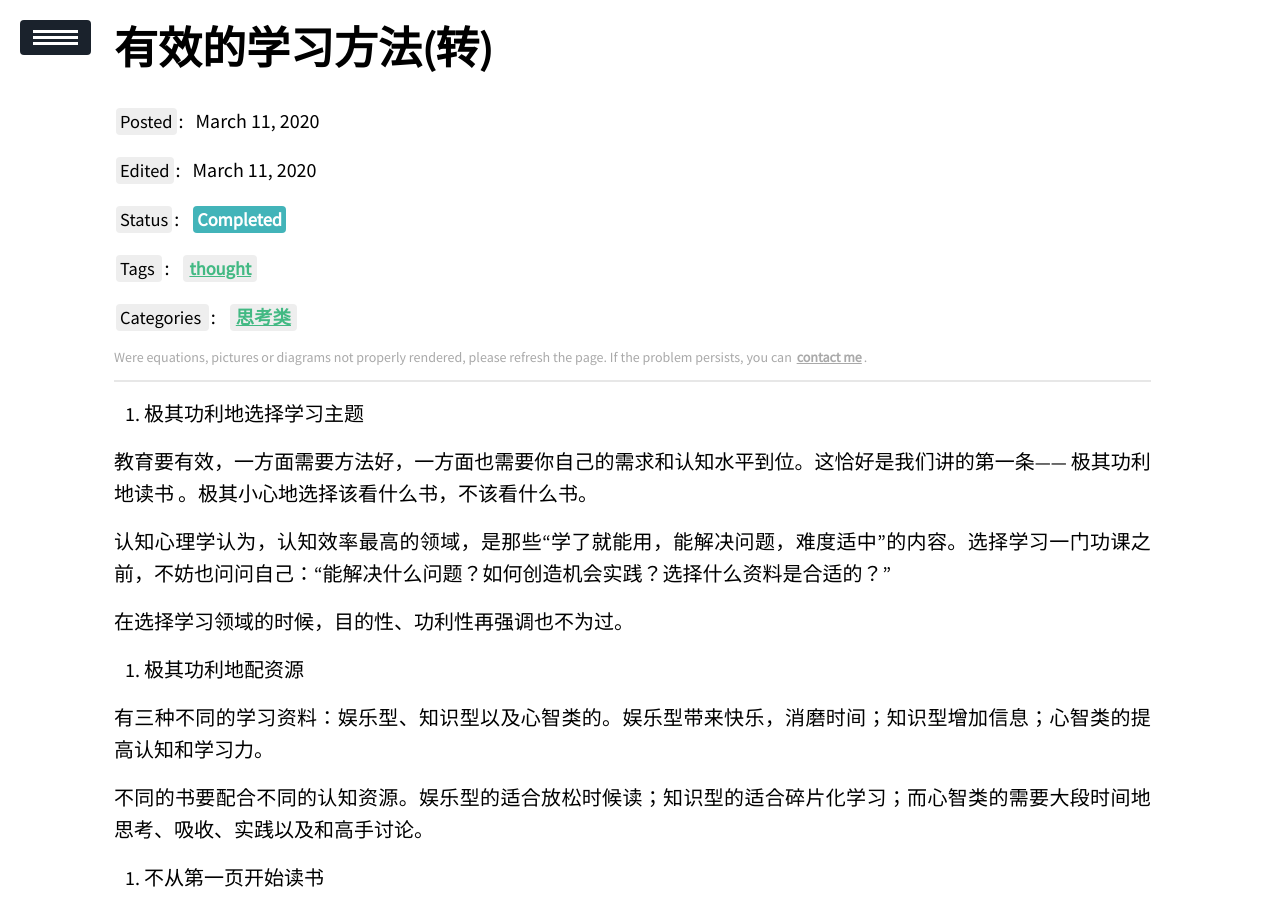
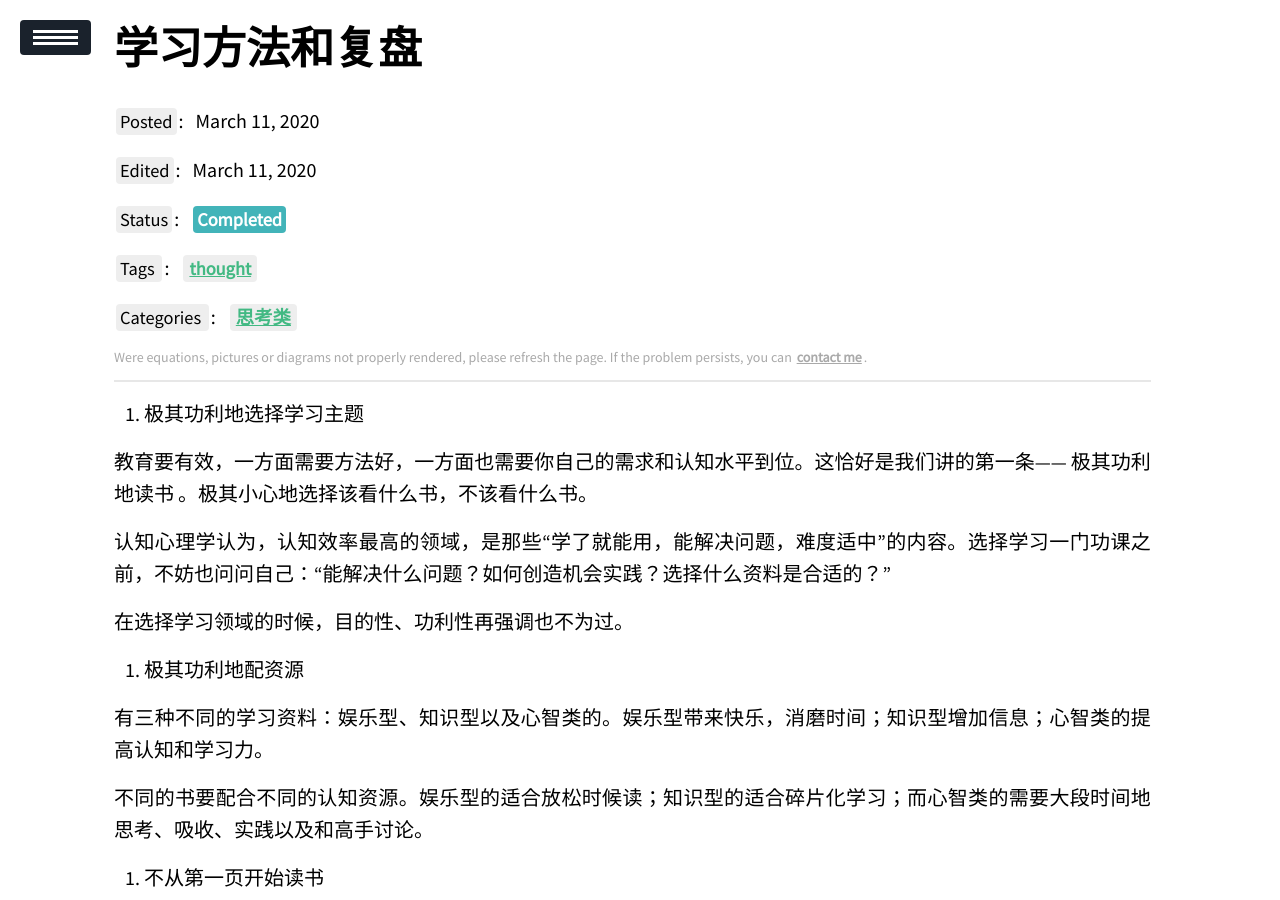
Before and after one commit to Hummmm/hummmm.github.io, a Jekyll site: the page built from _posts/2020-03-11-learn/2020-03-11-learn.md, in a window 1280 px wide and 900 px high. Built offline with Jekyll 4.4.1, drawn with Linux system fonts in a browser that asks for light colours; our own code applies the rules of GitHub Pages for plain Markdown files; a script that is not in the unit is left out.

Commit message:
Update 2020-03-11-learn.md

```diff
--- a/_posts/2020-03-11-learn/2020-03-11-learn.md
+++ b/_posts/2020-03-11-learn/2020-03-11-learn.md
@@ -1,5 +1,5 @@
 ---
-title: 有效的学习方法(转)
+title: 学习方法和复盘
 tags: thought
 edit: 2020-03-11
 categories: 思考类
@@ -7,7 +7,7 @@
 mathjax: true
 highlight: true
 mermaid: true
-description: 转自超级个体。有效学习真理就六个字： 输出倒逼输入。可以是输出一个产品（功利地学习），参与一个项目（隐性知识），与行业大牛沟通（一二手知识 ），如果没有这些获得反馈的环境，就试着教别人（费曼技巧）。
+description: 部分内容转自超级个体。有效学习真理就六个字： 输出倒逼输入。可以是输出一个产品（功利地学习），参与一个项目（隐性知识），与行业大牛沟通（一二手知识 ），如果没有这些获得反馈的环境，就试着教别人（费曼技巧）。而复盘可以随时更新学过的知识。
 ---
 1. 极其功利地选择学习主题
 
```
